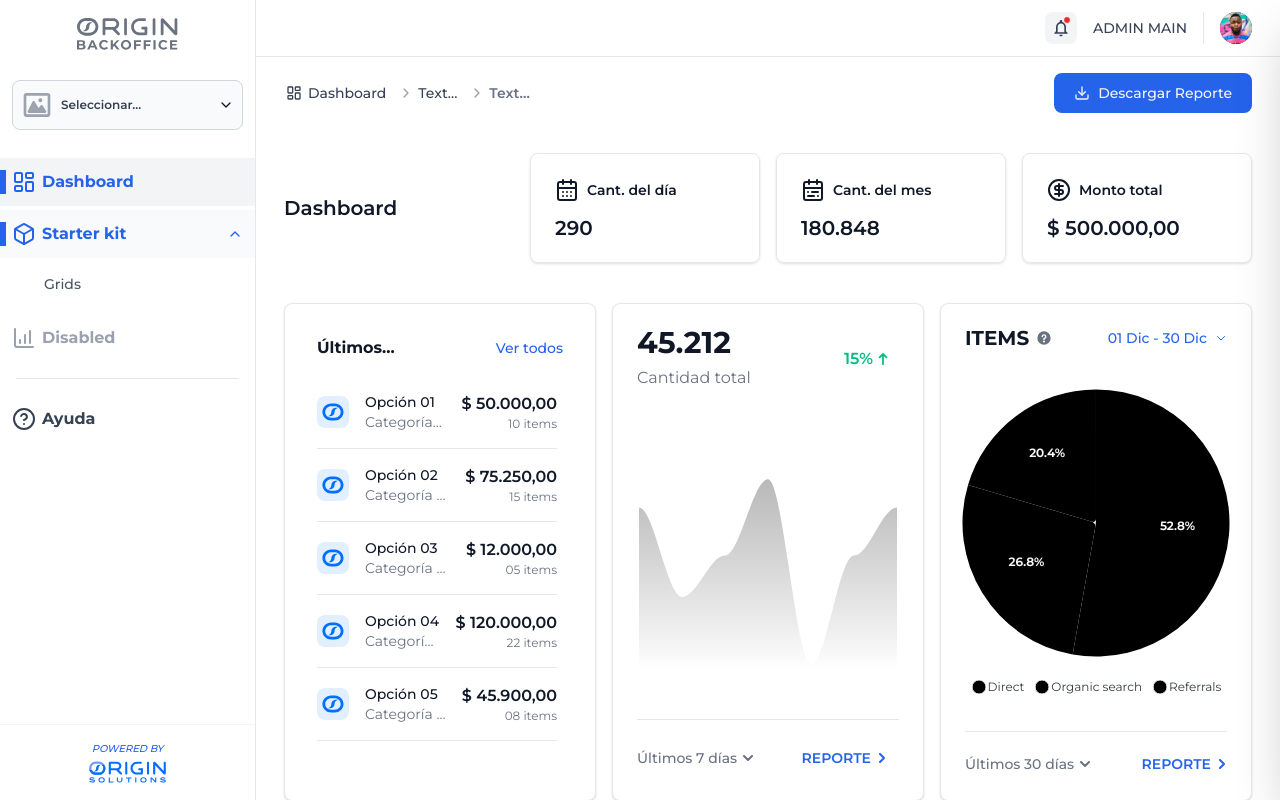
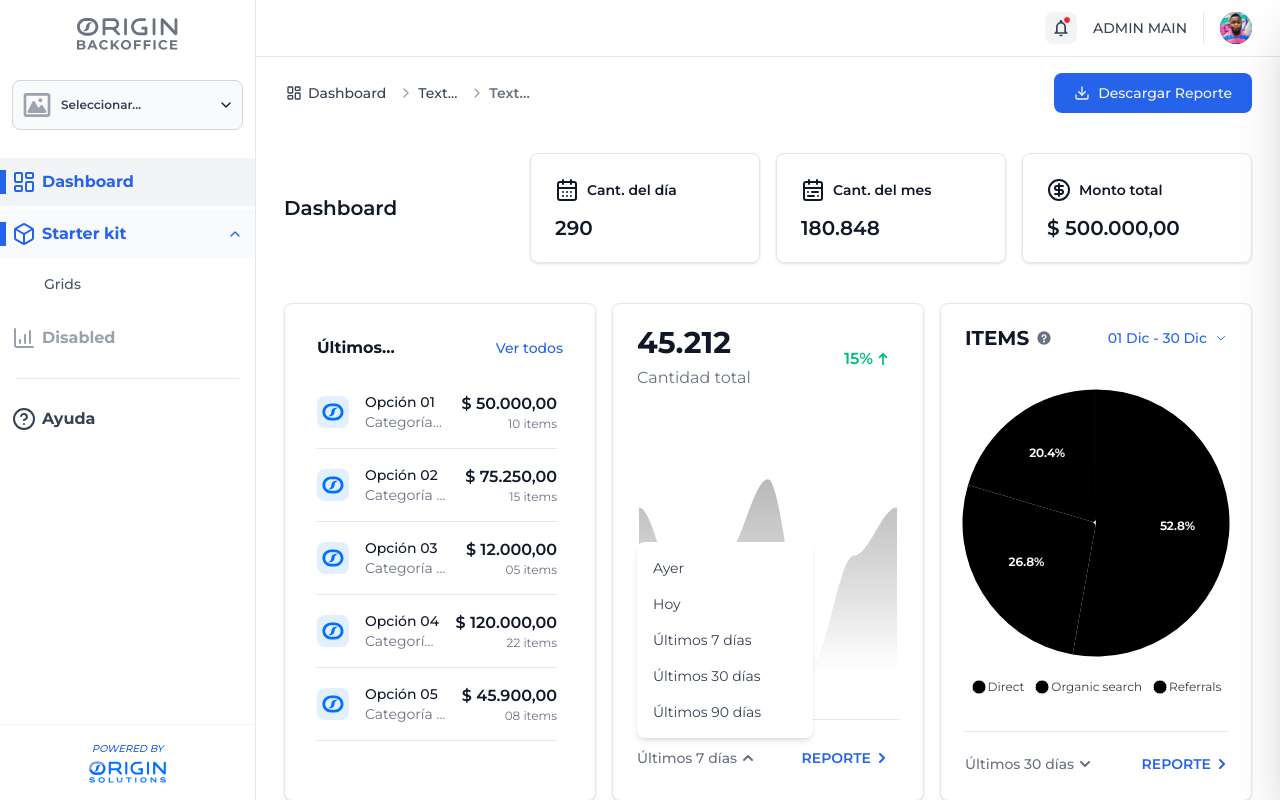
Before and after one commit to m-sanchez-design-ux-ui/starter-tailwind-backoffices, a Next.js app: page / in a window 1280 px wide. Both pictures are taken after a click on the button "Últimos 7 días". Built offline with nearby package versions, Linux system fonts and the light colour scheme.

Commit message:
Fix Dropdown Area Chart
Fix Dropdown Area Chart in dashboard page

```diff
--- a/src/components/charts/AreaChartCard.tsx
+++ b/src/components/charts/AreaChartCard.tsx
@@ -1,9 +1,8 @@
 "use client";
 import dynamic from "next/dynamic";
-import { useEffect, useState } from "react";
+import { useEffect, useState, useRef } from "react";
 import Link from "next/link";
 
-// Importación dinámica de ApexCharts para evitar errores de SSR
 const Chart = dynamic(() => import("react-apexcharts"), {
   ssr: false,
   loading: () => <div className="w-full h-73 animate-pulse bg-gray-200 dark:bg-gray-700 rounded-lg" />
@@ -11,10 +10,22 @@ const Chart = dynamic(() => import("react-apexcharts"), {
 
 export const AreaChartCard = () => {
   const [hasMounted, setHasMounted] = useState(false);
+  // 1. Estados para el dropdown
+  const [isDropdownOpen, setIsDropdownOpen] = useState(false);
+  const dropdownRef = useRef<HTMLDivElement>(null);
 
   useEffect(() => {
+    // eslint-disable-next-line react-hooks/set-state-in-effect
     setHasMounted(true);
-    // eslint-disable-next-line react-hooks/exhaustive-deps
+
+    // 2. Lógica para cerrar al hacer clic afuera
+    const handleClickOutside = (event: MouseEvent) => {
+      if (dropdownRef.current && !dropdownRef.current.contains(event.target as Node)) {
+        setIsDropdownOpen(false);
+      }
+    };
+    document.addEventListener("mousedown", handleClickOutside);
+    return () => document.removeEventListener("mousedown", handleClickOutside);
   }, []);
 
   const chartOptions: ApexCharts.ApexOptions = {
@@ -63,7 +74,6 @@ export const AreaChartCard = () => {
     yaxis: { show: false },
   };
 
-  // Estado de carga inicial (Skeleton)
   if (!hasMounted) {
     return (
       <div className="w-full bg-white border border-gray-200 rounded-lg p-4 md:p-6 min-h-124.5 dark:bg-gray-800 dark:border-gray-700">
@@ -73,7 +83,7 @@ export const AreaChartCard = () => {
             <div className="h-4 w-24 bg-gray-200 dark:bg-gray-700 rounded"></div>
           </div>
           <div className="h-70 w-full bg-gray-200 dark:bg-gray-700 rounded-lg my-6"></div>
-          <div className="h-10 w-full bg-gray-200 dark:bg-gray-700 rounded border-t border-gray-100 dark:border-gray-600 pt-4"></div>
+          <div className="h-10 w-full bg-gray-200 dark:bg-gray-700 rounded pt-4"></div>
         </div>
       </div>
     );
@@ -81,7 +91,6 @@ export const AreaChartCard = () => {
 
   return (
     <div className="w-full bg-white border border-gray-200 rounded-lg shadow-sm p-4 md:p-6 min-h-124.5 max-h-124.5 dark:bg-gray-800 dark:border-gray-700 flex flex-col justify-between">
-      {/* Header del Card */}
       <div className="flex justify-between">
         <div>
           <h5 className="leading-none text-3xl font-bold text-gray-900 pb-2 dark:text-gray-100">45.212</h5>
@@ -89,33 +98,55 @@ export const AreaChartCard = () => {
         </div>
         <div className="flex items-center px-2.5 py-0.5 text-base font-semibold text-emerald-500 dark:text-emerald-400 text-center">
           <span>15%</span>
-          <svg className="w-3 h-3 ms-1" aria-hidden="true" xmlns="http://www.w3.org/2000/svg" fill="none" viewBox="0 0 10 14">
+          <svg className="w-3 h-3 ms-1" fill="none" viewBox="0 0 10 14">
             <path stroke="currentColor" strokeLinecap="round" strokeLinejoin="round" strokeWidth="2" d="M5 13V1m0 0L1 5m4-4 4 4"/>
           </svg>
         </div>
       </div>
 
-      {/* Gráfico principal */}
       <div className="w-full mt-4">
         <Chart options={chartOptions} series={chartOptions.series} type="area" height={280} />
       </div>
 
-      {/* Footer con acciones */}
-      <div className="grid grid-cols-1 items-center border-gray-200 border-t dark:border-gray-700">
+      <div className="grid grid-cols-1 items-center border-gray-200 border-t dark:border-gray-700 relative">
         <div className="flex justify-between items-center pt-5">
-          <button className="text-sm font-medium text-gray-500 hover:text-gray-900 dark:text-gray-400 inline-flex items-center">
-            Últimos 7 días
-            <svg className="w-2.5 ms-1.5" aria-hidden="true" xmlns="http://www.w3.org/2000/svg" fill="none" viewBox="0 0 10 6">
-              <path stroke="currentColor" strokeLinecap="round" strokeLinejoin="round" strokeWidth="2" d="m1 1 4 4 4-4"/>
-            </svg>
-          </button>
+          {/* 3. Contenedor del Dropdown con Ref */}
+          <div ref={dropdownRef} className="relative">
+            <button
+              onClick={() => setIsDropdownOpen(!isDropdownOpen)}
+              className="text-sm font-medium text-gray-500 hover:text-gray-900 dark:text-gray-400 inline-flex items-center"
+            >
+              Últimos 7 días
+              <svg className={`w-2.5 ms-1.5 transition-transform ${isDropdownOpen ? 'rotate-180' : ''}`} fill="none" viewBox="0 0 10 6">
+                <path stroke="currentColor" strokeLinecap="round" strokeLinejoin="round" strokeWidth="2" d="m1 1 4 4 4-4"/>
+              </svg>
+            </button>
+
+            {/* Menú desplegable */}
+            {isDropdownOpen && (
+              <div className="absolute bottom-full mb-2 left-0 z-10 bg-white divide-y divide-gray-100 rounded-lg shadow-md w-44 dark:bg-gray-700">
+                <ul className="py-2 text-sm text-gray-700 dark:text-gray-200">
+                  {['Ayer', 'Hoy', 'Últimos 7 días', 'Últimos 30 días', 'Últimos 90 días'].map((range) => (
+                    <li key={range}>
+                      <button
+                        onClick={() => setIsDropdownOpen(false)}
+                        className="block w-full text-left px-4 py-2 hover:bg-gray-100 dark:hover:bg-gray-600"
+                      >
+                        {range}
+                      </button>
+                    </li>
+                  ))}
+                </ul>
+              </div>
+            )}
+          </div>
 
           <Link
             href="/dashboard"
             className="uppercase text-sm font-semibold inline-flex items-center rounded-lg text-primary hover:text-blue-700 dark:text-primary_dark dark:hover:text-blue-400 px-3 py-2"
           >
             Reporte
-            <svg className="w-2.5 h-2.5 ms-1.5" aria-hidden="true" xmlns="http://www.w3.org/2000/svg" fill="none" viewBox="0 0 6 10">
+            <svg className="w-2.5 h-2.5 ms-1.5" fill="none" viewBox="0 0 6 10">
               <path stroke="currentColor" strokeLinecap="round" strokeLinejoin="round" strokeWidth="2" d="m1 9 4-4-4-4"/>
             </svg>
           </Link>
```
